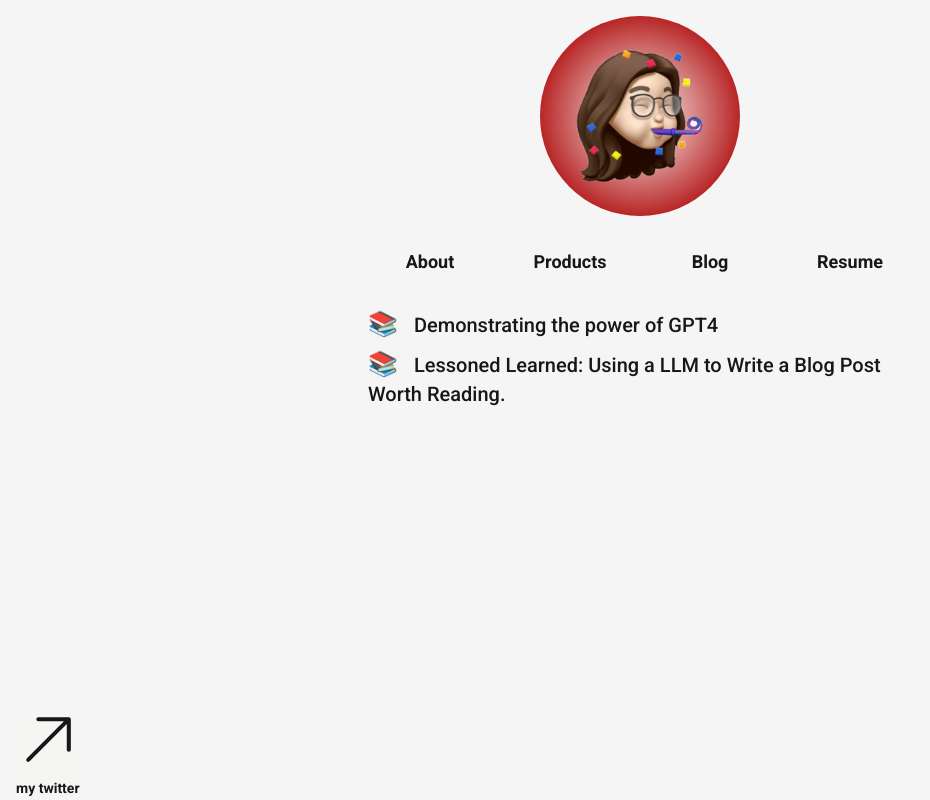
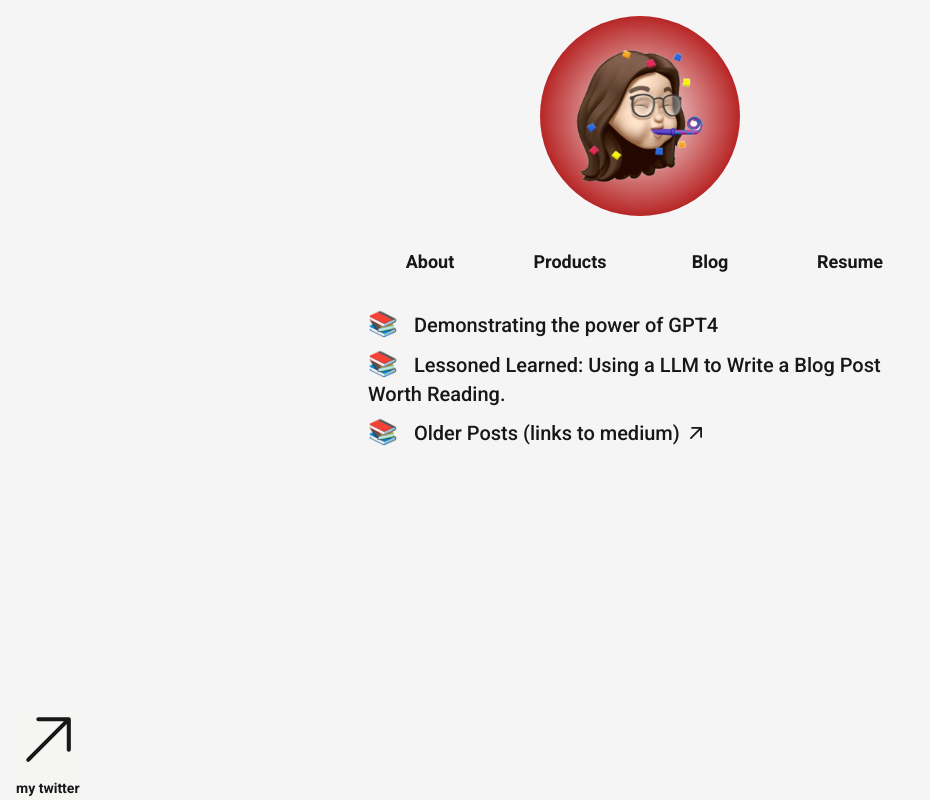
Before and after one commit to jahilliard/personal-site, a Next.js app: page /blog in a window 1280 px wide. Shown: the whole page, without its empty margins (0-930 px from the left). Built offline with nearby package versions, Linux system fonts and the light colour scheme.

Commit message:
adding new resume, looking for investing job

```diff
--- a/src/components/utils.tsx
+++ b/src/components/utils.tsx
@@ -1 +1 @@
-export const Bullet = ({emoji}: { emoji: string}) => <span className="pr-4 text-2xl">{emoji}</span>
+export const Bullet = ({ emoji }: { emoji: string }) => <span className="pr-4 text-2xl">{emoji}</span>
--- a/src/pages/blog/index.tsx
+++ b/src/pages/blog/index.tsx
@@ -1,19 +1,28 @@
 import { ReactElement } from 'react'
+import { ArrowUpRightIcon } from '@heroicons/react/20/solid'
+import Link from 'next/link'
 
 import { Layout } from '@/components/Layout'
+import { Bullet } from '@/components/utils'
 import { getAllPosts, Post } from '@/utils'
-import Link from 'next/link'
-import { Bullet } from '@/components/utils'
-
-// next -> https://render.com/docs/custom-domains
-
 
 export default function Blog({ allPosts }: { allPosts: Post[] }) {
   return (
     <ul className="space-y-2 text-xl font-medium">
       {allPosts.map((post) => (
-        <li><Link href={`blog/${post.slug}`}><Bullet emoji={"📚"} />{post.title}</Link></li>
+        <li>
+          <Link href={`blog/${post.slug}`}>
+            <Bullet emoji={'📚'} />
+            {post.title}
+          </Link>
+        </li>
       ))}
+      <li>
+        <Bullet emoji={'📚'} />
+        <a href="https://incentivetheory.medium.com/" className="inline-flex">
+          <span>Older Posts (links to medium) </span> <ArrowUpRightIcon className="ml-1" width={24} />
+        </a>
+      </li>
     </ul>
   )
 }
@@ -23,16 +32,9 @@ Blog.getLayout = function getLayout(page: ReactElement) {
 }
 
 export const getStaticProps = async () => {
-    const allPosts = getAllPosts([
-      'title',
-      'date',
-      'slug',
-      'author',
-      'coverImage',
-      'excerpt',
-    ])
+  const allPosts = getAllPosts(['title', 'date', 'slug', 'author', 'coverImage', 'excerpt'])
 
-    return {
-      props: { allPosts },
-    }
+  return {
+    props: { allPosts },
   }
+}
--- a/src/pages/index.tsx
+++ b/src/pages/index.tsx
@@ -4,8 +4,6 @@ import { Layout } from '@/components/Layout'
 import { Bullet } from '@/components/utils'
 
 // next -> https://render.com/docs/custom-domains
-
-
 
 export default function Home() {
   return (
@@ -14,23 +12,23 @@ export default function Home() {
       <article className="space-y-4 text-xl leading-loose">
         <section className=" text-6xl">👋</section>
         <section>
-          I'm Justin Hilliard. I like technology, surfing, and coffee. I've done a few (self-proclaimed) interesting
+          I'm Justin Hilliard. I like to work, surf, and drink coffee. I've done a few (self-proclaimed) interesting
           things over the years. Feel free to reach out to me somewhere on the internet.
         </section>
         <ul className="space-y-2 text-lg font-medium">
           <li>
             <a href="https://twitter.com/jahilliar">
-              <Bullet emoji={"🐦"} /> Twitter
+              <Bullet emoji={'🐦'} /> Twitter
             </a>
           </li>
           <li>
             <a href="https://www.linkedin.com/in/jhilliard1/">
-              <Bullet emoji={"💼"} /> Linkedin
+              <Bullet emoji={'💼'} /> Linkedin
             </a>
           </li>
           <li>
             <a href="mailto:justin.a.hilliard@gmail.com">
-              <Bullet emoji={"💌"} /> Email
+              <Bullet emoji={'💌'} /> Email
             </a>
           </li>
         </ul>
```
Also changed, not shown: public/headshot_web.jpeg (added), 1 other file (tests, documents, lock files or other folders).
